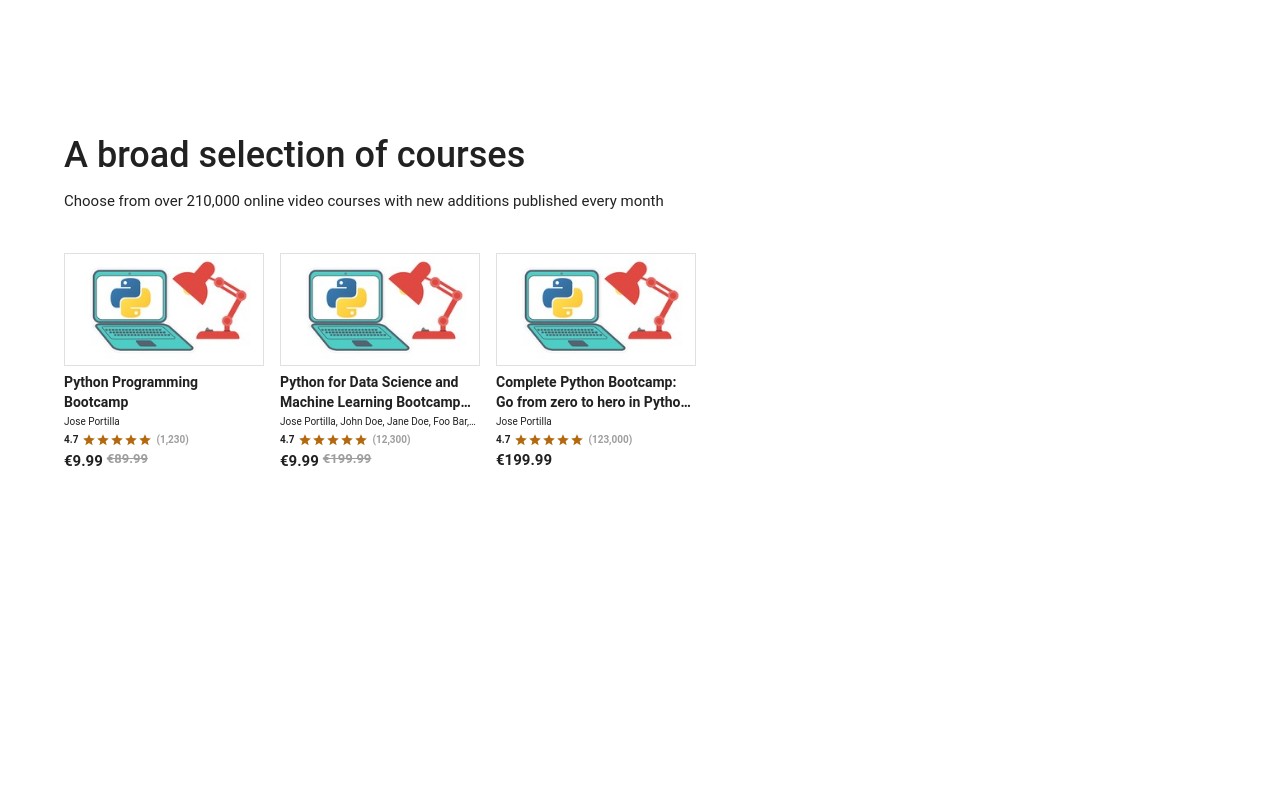
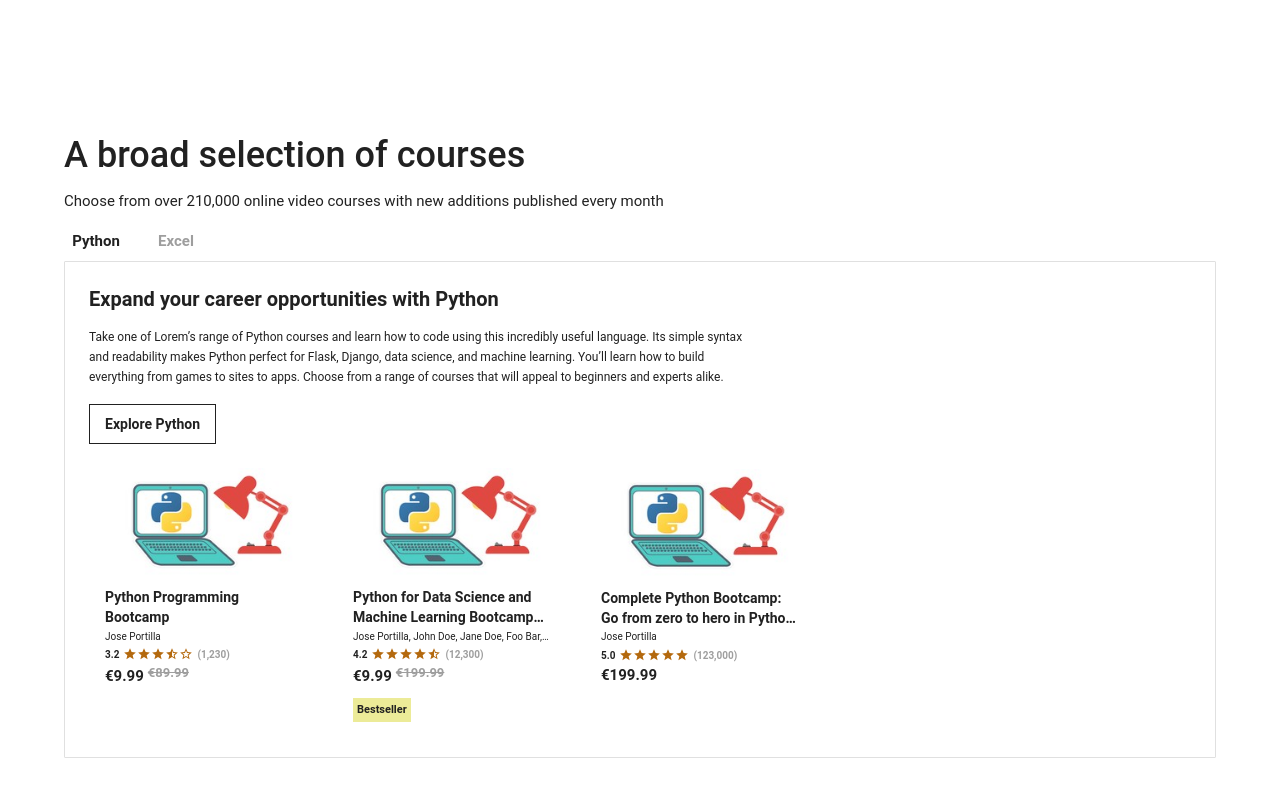
Before and after one commit to tuheli/video-course-platform, a React app: page / in a window 1280 px wide. Shown: the top 796 px of the page. Built offline with nearby package versions, Linux system fonts and the light colour scheme; the HTML template or start-up script is replaced by a standard one.

Commit message:
Updates on broad courses selection

```diff
--- a/src/components/broad-courses-selection/BroadCoursesSelection.tsx
+++ b/src/components/broad-courses-selection/BroadCoursesSelection.tsx
@@ -1,11 +1,34 @@
-import { Container, Stack, Typography } from '@mui/material';
+import {
+  Box,
+  Button,
+  Container,
+  Paper,
+  Stack,
+  Typography,
+} from '@mui/material';
 import { broadCoursesSelectionData } from './broadCoursesSelectionData';
 import { BroadCoursesSelectionItem } from './BroadCoursesSelectionItem';
+import { CourseTopicHeading } from './CourseTopicHeading';
+import { useState } from 'react';
+import { MainDropdownOpener } from '../dropdowns/dropdown-openers/MainDropdownOpener';
+import '../dropdowns/animations/fadeAnimation.css';
 
 // NOTE: Margin top is for developing. Remove it later.
 
 export const BroadCoursesSelection = () => {
-  const courseItems = broadCoursesSelectionData[0].items;
+  const [selectedTopicName, setSelectedTopicName] = useState('Python');
+
+  const topicToShow = broadCoursesSelectionData.find(
+    (p) => p.name === selectedTopicName
+  );
+
+  const onClickTopic = (topic: string) => {
+    setSelectedTopicName(topic);
+  };
+
+  const onClickExplore = () => {};
+
+  if (!topicToShow) return null;
 
   return (
     <Container
@@ -23,7 +46,6 @@ export const BroadCoursesSelection = () => {
           variant="body1"
           sx={{
             py: 1,
-            mb: 4,
           }}
         >
           Choose from over 210,000 online video courses with new additions
@@ -35,10 +57,93 @@ export const BroadCoursesSelection = () => {
             gap: 2,
           }}
         >
-          <BroadCoursesSelectionItem courseItem={courseItems[0]} />
-          <BroadCoursesSelectionItem courseItem={courseItems[1]} />
-          <BroadCoursesSelectionItem courseItem={courseItems[2]} />
+          {broadCoursesSelectionData.map(({ name }, index) => {
+            return (
+              <Button
+                key={index}
+                variant="text"
+                onClick={() => onClickTopic(name)}
+                sx={{
+                  color:
+                    name === selectedTopicName
+                      ? 'text.primary'
+                      : 'text.secondary',
+                  fontSize: 15,
+                  fontWeight: 600,
+                  '&:hover': {
+                    color: 'text.primary',
+                  },
+                }}
+              >
+                {name}
+              </Button>
+            );
+          })}
         </Stack>
+        <Paper
+          sx={{
+            padding: 3,
+          }}
+        >
+          {/** Outer stack */}
+          <Stack
+            sx={{
+              flexdirection: 'column',
+              gap: 2,
+            }}
+          >
+            <CourseTopicHeading
+              heading={topicToShow.heading}
+              description={topicToShow.description}
+            />
+            <Box>
+              <Button variant="outlined" onClick={onClickExplore}>
+                Explore {topicToShow.name}
+              </Button>
+            </Box>
+            {/** Carousel of course cards (currently a stack) */}
+            <Stack
+              sx={{
+                flexDirection: 'row',
+                gap: 2,
+              }}
+            >
+              {topicToShow.items.map((courseItem, index) => {
+                return (
+                  <MainDropdownOpener
+                    key={index}
+                    height="content"
+                    RenderComponent={({ isDropdownOpen }) =>
+                      BroadCoursesSelectionItem({
+                        courseItem,
+                        isHovered: isDropdownOpen,
+                      })
+                    }
+                  >
+                    <Box
+                      sx={{
+                        position: 'absolute',
+                        top: 0,
+                        left: 0,
+                        zIndex: 1,
+                        backgroundColor: 'rgba(0,0,0)',
+                        color: 'white',
+                        animation: 'fadeIn 0.2s',
+                      }}
+                    >
+                      HELLO WORLD HELLO WORLDHELLO WORLDHELLO WORLDHELLO
+                      WORLDHELLO WORLDHELLO WORLDHELLO WORLDHELLO WORLDHELLO
+                      WORLDHELLO WORLDHELLO WORLDHELLO WORLDHELLO WORLDHELLO
+                      WORLDHELLO WORLDHELLO WORLDHELLO WORLDHELLO WORLDHELLO
+                      WORLDHELLO WORLDHELLO WORLDHELLO WORLDHELLO WORLDHELLO
+                      WORLDHELLO WORLDHELLO WORLDHELLO WORLDHELLO WORLD
+                    </Box>
+                  </MainDropdownOpener>
+                );
+              })}
+            </Stack>
+          </Stack>
+        </Paper>
       </Stack>
     </Container>
   );
--- a/src/components/broad-courses-selection/BroadCoursesSelectionItem.tsx
+++ b/src/components/broad-courses-selection/BroadCoursesSelectionItem.tsx
@@ -8,10 +8,12 @@ import { NormalPrice } from './NormalPrice';
 
 interface BroadCoursesSelectionItemProps {
   courseItem: CourseItem;
+  isHovered: boolean | undefined;
 }
 
 export const BroadCoursesSelectionItem = ({
   courseItem,
+  isHovered,
 }: BroadCoursesSelectionItemProps) => {
   const formattedRatingCount = significantDigitFormatter.format(
     courseItem.ratingCount
@@ -30,8 +32,9 @@ export const BroadCoursesSelectionItem = ({
         style={{
           objectFit: 'contain',
           width: '100%',
-          height: 'auto',
-          border: '1px solid #e0e0e0',
+          height: '100%',
+          filter: isHovered ? 'brightness(0.7)' : 'brightness(1)',
+          transition: 'filter 0.2s ease-in-out',
         }}
       />
       <Stack
@@ -93,6 +96,26 @@ export const BroadCoursesSelectionItem = ({
         ) : (
           <NormalPrice price={courseItem.priceEur} />
         )}
+        <Box
+          sx={{
+            height: 28,
+            mt: 1,
+          }}
+        >
+          {courseItem.isBestseller && (
+            <Typography
+              sx={{
+                display: 'inline-block',
+                backgroundColor: 'background.secondary',
+                fontSize: 11,
+                fontWeight: 600,
+                p: 0.5,
+              }}
+            >
+              Bestseller
+            </Typography>
+          )}
+        </Box>
       </Stack>
     </Box>
   );
--- /dev/null
+++ b/src/components/broad-courses-selection/CourseTopicHeading.tsx
@@ -0,0 +1,39 @@
+import { Stack, Typography } from '@mui/material';
+import { LineClampedTypography } from './LineClampedTypography';
+
+interface CourseTopicHeadingProps {
+  heading: string;
+  description: string;
+}
+
+export const CourseTopicHeading = ({
+  heading,
+  description,
+}: CourseTopicHeadingProps) => {
+  return (
+    <Stack
+      sx={{
+        flexDirection: 'column',
+        gap: 2,
+      }}
+    >
+      <Typography
+        variant="h5"
+        sx={{
+          maxWidth: '60%',
+        }}
+      >
+        {heading}
+      </Typography>
+      <LineClampedTypography
+        maxLines={3}
+        variant="caption"
+        sx={{
+          maxWidth: '60%',
+        }}
+      >
+        {description}
+      </LineClampedTypography>
+    </Stack>
+  );
+};
--- a/src/components/broad-courses-selection/broadCoursesSelectionData.ts
+++ b/src/components/broad-courses-selection/broadCoursesSelectionData.ts
@@ -9,20 +9,25 @@ export interface CourseItem {
   isBestseller: boolean;
 }
 
-interface CourseCategory {
-  title: string;
+interface CourseTopic {
+  name: string;
+  heading: string;
+  description: string;
   items: CourseItem[];
 }
 
-export const broadCoursesSelectionData: CourseCategory[] = [
+export const broadCoursesSelectionData: CourseTopic[] = [
   {
-    title: 'Python',
+    name: 'Python',
+    heading: 'Expand your career opportunities with Python',
+    description:
+      'Take one of Lorem’s range of Python courses and learn how to code using this incredibly useful language. Its simple syntax and readability makes Python perfect for Flask, Django, data science, and machine learning. You’ll learn how to build everything from games to sites to apps. Choose from a range of courses that will appeal to beginners and experts alike.',
     items: [
       {
         title: 'Python Programming Bootcamp',
         thumbnailUrl: '/course-images/course-image-1.jpg',
         creatorNames: ['Jose Portilla'],
-        rating: 4.7,
+        rating: 3.2,
         ratingCount: 1234,
         listPrice: 89.99,
         priceEur: 9.99,
@@ -39,7 +44,7 @@ export const broadCoursesSelectionData: CourseCategory[] = [
           'Foo Bar',
           'Baz Qux',
         ],
-        rating: 4.7,
+        rating: 4.23,
         ratingCount: 12345,
         listPrice: 199.99,
         priceEur: 9.99,
@@ -49,23 +54,26 @@ export const broadCoursesSelectionData: CourseCategory[] = [
         title: 'Complete Python Bootcamp: Go from zero to hero in Python 3',
         thumbnailUrl: '/course-images/course-image-1.jpg',
         creatorNames: ['Jose Portilla'],
-        rating: 4.7,
+        rating: 5,
         ratingCount: 123456,
         listPrice: 199.99,
         priceEur: 199.99,
-        isBestseller: true,
+        isBestseller: false,
       },
     ],
   },
   {
-    title: 'Excel',
+    name: 'Excel',
+    heading: 'Analyze and visualize data with Excel',
+    description:
+      'Take a Microsoft Excel course from Lorem, and learn how to use this industry-standard software. Real-world experts will show you the basics like how to organize data into sheets, rows and columns, and advanced techniques like creating complex dynamic formulas. Both small businesses and large companies use Excel to store, analyze, and visualize data.',
     items: [
       {
         title: 'Microsoft Excel - Excel from Beginner to Advanced',
         thumbnailUrl: '/course-images/course-image-1.jpg',
         creatorNames: ['Kyle Pew'],
         rating: 4.7,
-        ratingCount: 12345,
+        ratingCount: 1234567,
         listPrice: 199.99,
         priceEur: 9.99,
         isBestseller: true,
@@ -74,11 +82,11 @@ export const broadCoursesSelectionData: CourseCategory[] = [
         title: 'Microsoft Excel - Advanced Excel Formulas & Functions',
         thumbnailUrl: '/course-images/course-image-1.jpg',
         creatorNames: ['Kyle Pew'],
-        rating: 4.7,
+        rating: 4.2,
         ratingCount: 12345,
-        listPrice: 199.99,
-        priceEur: 9.99,
-        isBestseller: true,
+        listPrice: 149.99,
+        priceEur: 149.99,
+        isBestseller: false,
       },
     ],
   },
```
